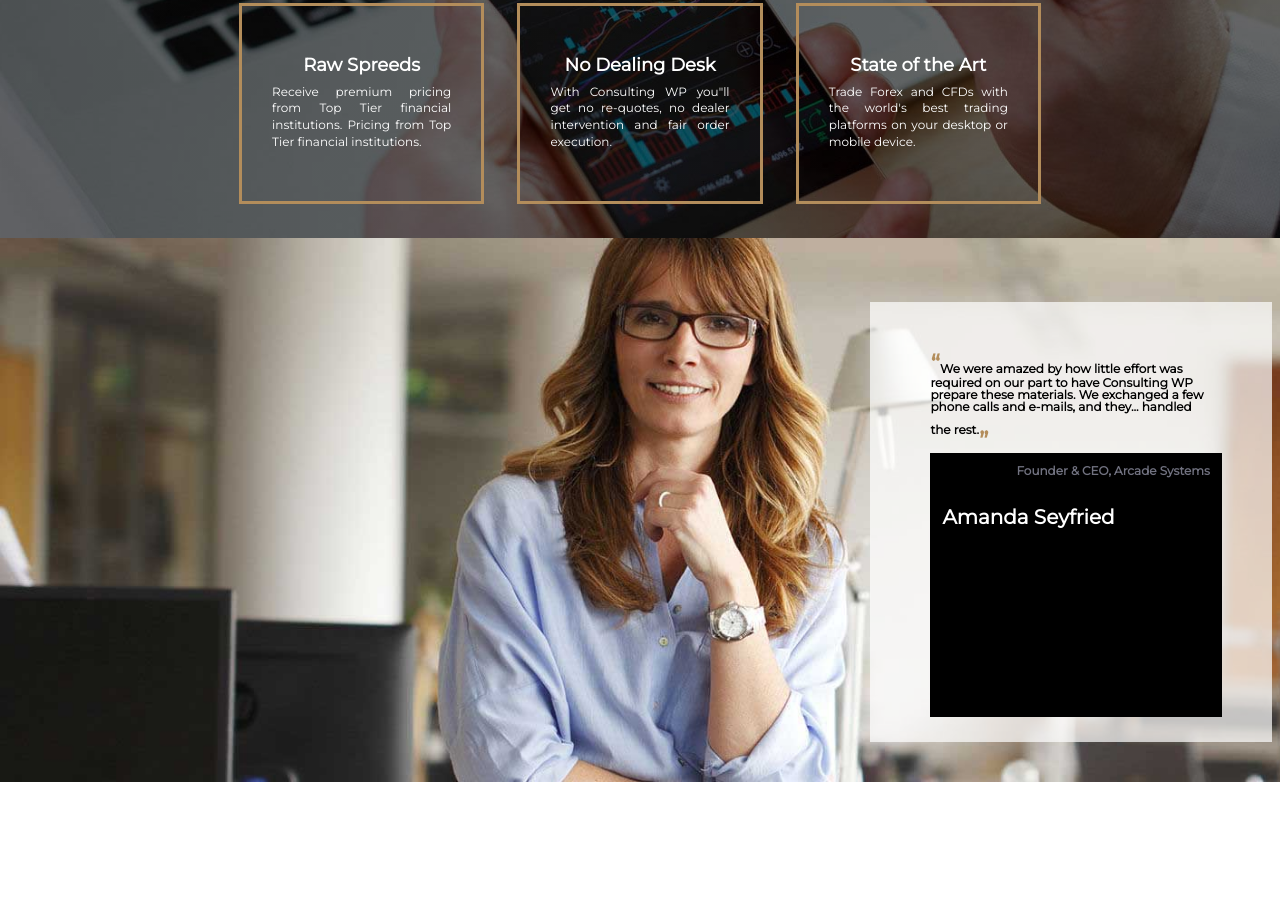
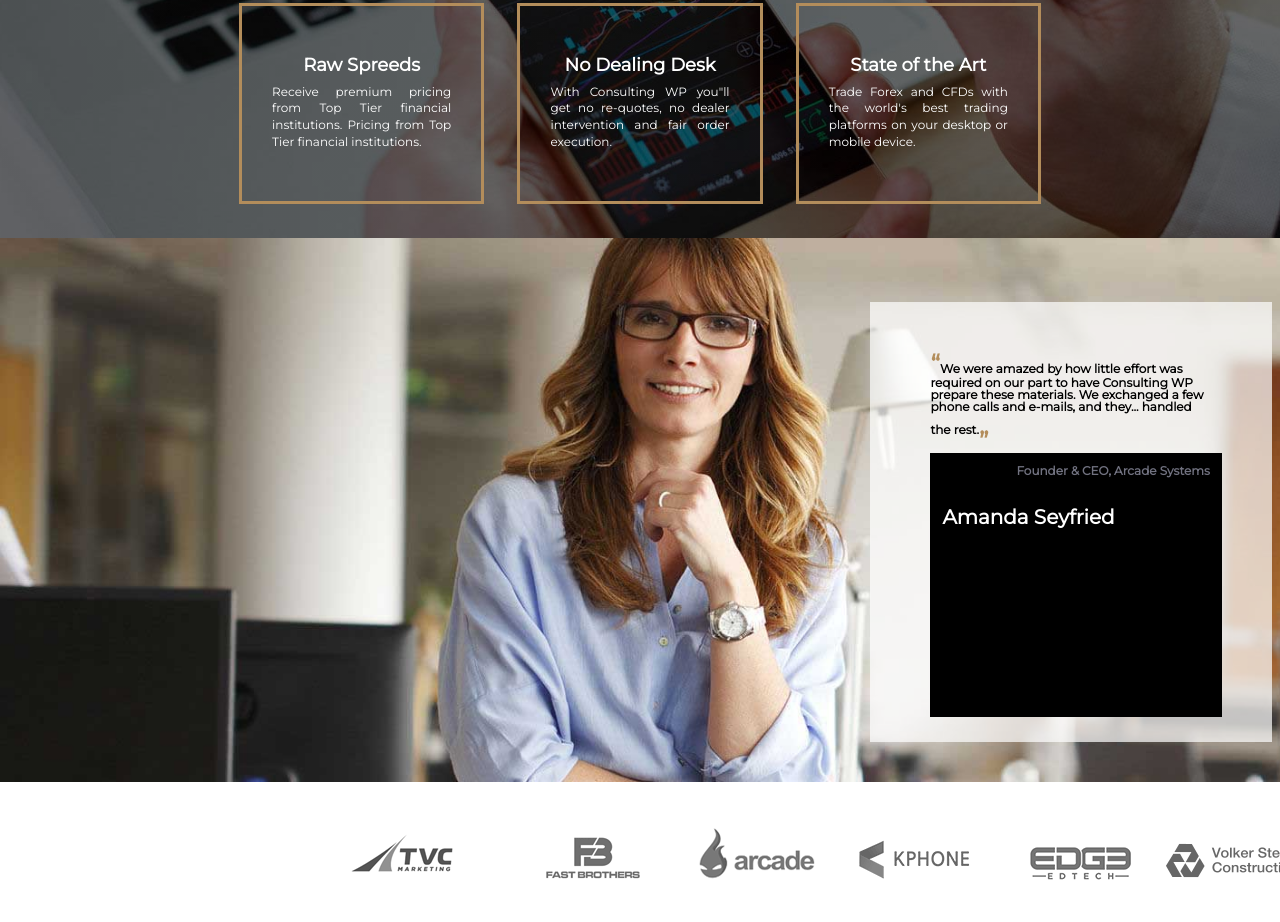
Before and after one commit to NedDinev/Consulting-agency, a plain HTML site: page agency.html in a window 1280 px wide. Shown: the part 1352-2274 px from the top of the page. Before the commit the page ends 2134 px from the top, so only its background shows below. Drawn offline with Linux system fonts and the light colour scheme.

Commit message:
Add files via upload

```diff
--- a/agency.css
+++ b/agency.css
@@ -201,6 +201,12 @@ i {
   margin: 15px;
 }
 
+.traders article:hover {
+  background-color: #ffffff;
+  color: #000000;
+  cursor: pointer;
+}
+
 .traders article h3 {
   font-weight: bolder;
   font-size: 18px;
@@ -258,3 +264,38 @@ i {
   color: #ffffff;
   font-size: 20px;
 }
+
+.partners {
+  width: 100%;
+  height: 140px;
+}
+
+.partners img {
+  position: relative;
+  left: 25%;
+}
+
+.partner-arcade {
+  top: 11%;
+}
+
+.partner-fast-brothers {
+  top: 20%;
+}
+
+.partner-TVC {
+  top: 19%;
+}
+
+.partner-KPhone {
+  top: 9%;
+}
+
+.partner-Edtech {
+  top: 19%;
+}
+
+.partner-Volker-Stevin {
+}
+
+/*Main - end*/
--- a/agency.html
+++ b/agency.html
@@ -137,6 +137,22 @@
 
 </section>
 
+<section class="partners">
+    <img src="images/partner-TVC.png" class="partner-TVC" alt="TVC">
+    <img src="images/partner-fast-brothers.png" class="partner-fast-brothers" alt="fast-brothers">
+<img src="images/partner-arcade.png" class="partner-arcade" alt="arcade">
+<img src="images/partner-KPhone.png" class="partner-KPhone" alt="KPhone">
+<img src="images/partner-Edtech.png" class="partner-Edtech" alt="Edtech">
+<img src="images/partner-Volker-Stevin.png" class="partner-Volker-Stevin" alt="Volker-Stevin">
+
+</section>
+
+<footer>
+
+<article></article>
+
+</footer>
+
 </main>
 
 </body>
```
